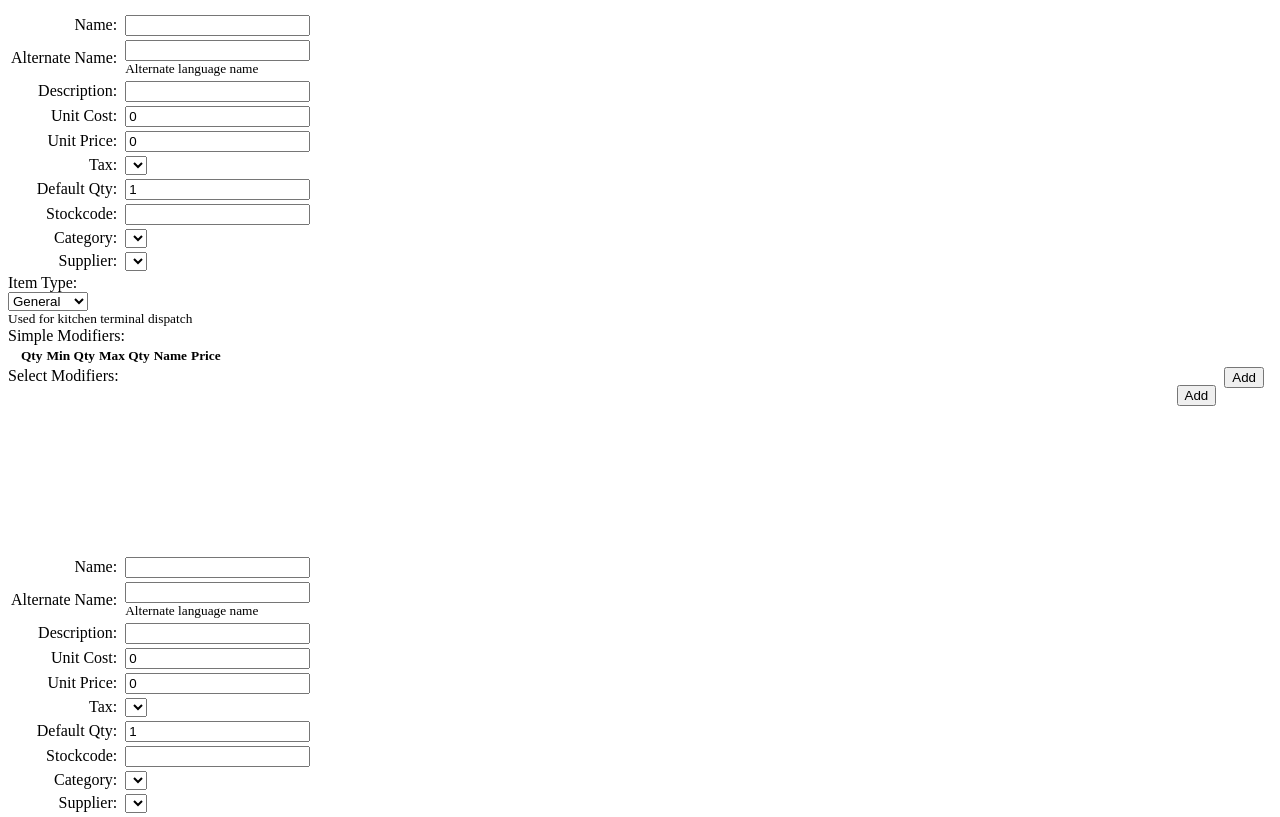
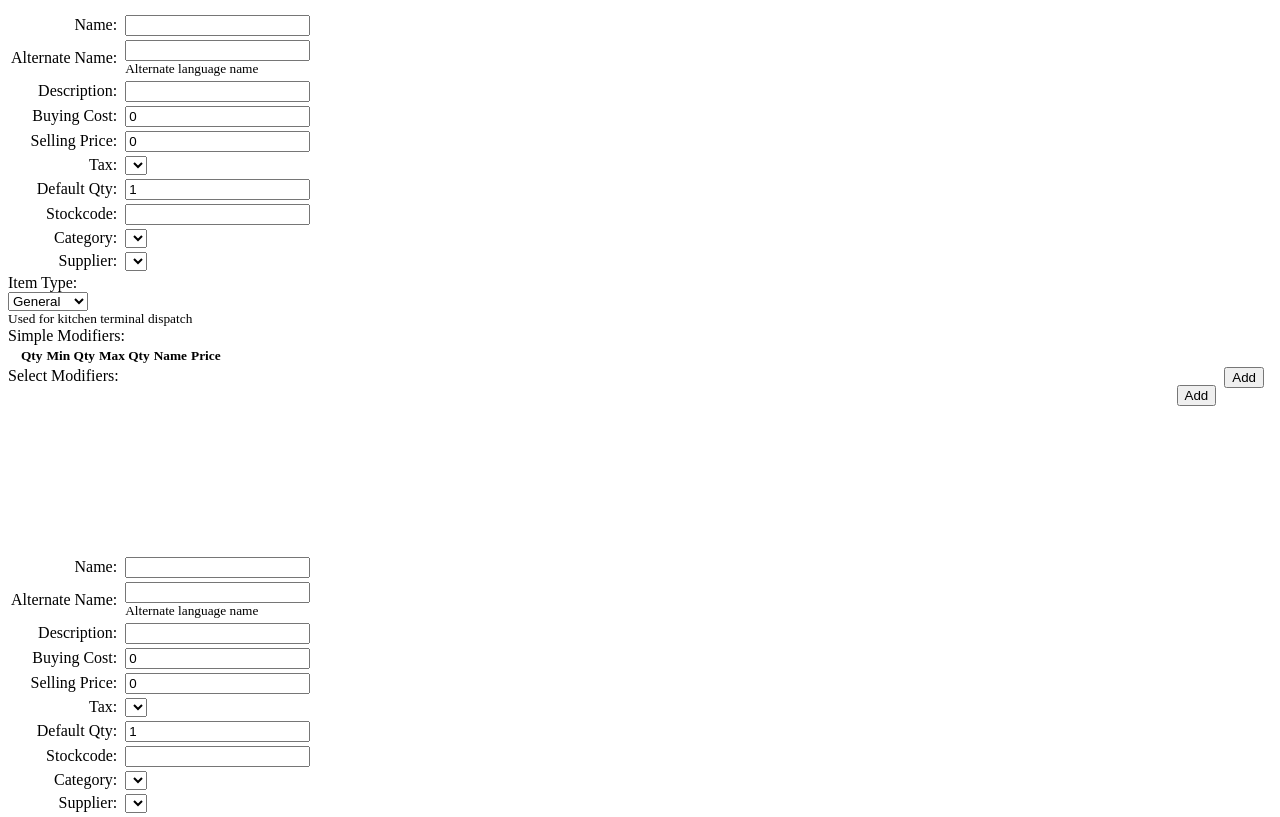
Before and after one commit to praveenkutti1990/storelinkpos, a PHP site: page /XeroOAuth-PHP/admin/content/items.php in a window 1280 px wide. Shown: the part 187-1004 px from the top of the page. Run offline with PHP 8.4, Linux system fonts and the light colour scheme; lists and menus that the app fills with data are empty.

Commit message:
label changes on all dialogs as buy and sell

```diff
--- a/admin/content/invoices.php
+++ b/admin/content/invoices.php
@@ -58,7 +58,7 @@
 </div><!-- /.row -->
 <div id="addinvoicedialog" class="hide" style="padding-left: 20px; padding-right: 20px;">
     <form id="addinvoiceform">
-        <label class="fixedlabel">Customer: </label><select style="width: 180px;" id="ninvcustid"></select>
+        <label class="fixedlabel" id='custlabel'>Customer: </label><select style="width: 180px;" id="ninvcustid"></select>
         <div class="space-8"></div>
         <label class="fixedlabel">Invoice Date: </label><input type="text" id="ninvprocessdt" onclick="$(this).blur();"/>
         <div class="space-8"></div>
@@ -74,6 +74,7 @@
     var stime = (new Date().getTime() - 2.62974e9); // a week ago
     // ADD/EDIT DIALOG FUNCTIONS
     function showInvoiceForm(){
+        $("#custlabel").text('Customer: ');
         $("#ninvprocessdt").datepicker('setDate', new Date());
         var increment = WPOS.util.parseDateString(WPOS.getConfigTable().invoice.defaultduedt);
         $("#ninvduedt").datepicker('setDate', new Date((new Date()).getTime()+increment));
--- a/admin/content/items.php
+++ b/admin/content/items.php
@@ -83,11 +83,11 @@
                         <td><input id="itemdesc" type="text"/></td>
                     </tr>
                     <tr>
-                        <td style="text-align: right;"><label>Unit Cost:&nbsp;</label></td>
+                        <td style="text-align: right;"><label>Buying Cost:&nbsp;</label></td>
                         <td><input id="itemcost" type="text" value="0"/></td>
                     </tr>
                     <tr>
-                        <td style="text-align: right;"><label>Unit Price:&nbsp;</label></td>
+                        <td style="text-align: right;"><label>Selling Price:&nbsp;</label></td>
                         <td><input id="itemprice" type="text" value="0"/></td>
                     </tr>
                     <tr>
@@ -177,11 +177,11 @@
             <td><input id="newitemdesc" type="text"/></td>
         </tr>
         <tr>
-            <td style="text-align: right;"><label>Unit Cost:&nbsp;</label></td>
+            <td style="text-align: right;"><label>Buying Cost:&nbsp;</label></td>
             <td><input id="newitemcost" type="text" value="0"/></td>
         </tr>
         <tr>
-            <td style="text-align: right;"><label>Unit Price:&nbsp;</label></td>
+            <td style="text-align: right;"><label>Selling Price:&nbsp;</label></td>
             <td><input id="newitemprice" type="text" value="0"/></td>
         </tr>
         <tr>
@@ -600,7 +600,7 @@
         }
 
         var csv = WPOS.data2CSV(
-            ['ID', 'Stock Code', 'Name', 'Description', 'Default Qty', 'Unit Cost', 'Unit Price', 'Tax Rule Name', 'Category Name', 'Supplier Name'],
+            ['ID', 'Stock Code', 'Name', 'Description', 'Default Qty', 'Buying Cost', 'Selling Price', 'Tax Rule Name', 'Category Name', 'Supplier Name'],
             ['id', 'code', 'name', 'description', 'qty', 'cost', 'price',
                 {key:'taxid', func: function(value){ var taxtable = WPOS.getTaxTable().rules; return taxtable.hasOwnProperty(value) ? taxtable[value].name : 'Unknown'; }},
                 {key:'categoryid', func: function(value){ return categories.hasOwnProperty(value) ? categories[value].name : 'Unknown'; }},
@@ -623,8 +623,8 @@
                 'name': {title:'Name', required: true},
                 'description': {title:'Description', required: false, value: ""},
                 'qty': {title:'Default Qty', required: false, value: 1},
-                'cost': {title:'Unit Cost', required: false, value: 0.00},
-                'price': {title:'Unit Price', required: false, value: ""},
+                'cost': {title:'Buying Cost', required: false, value: 0.00},
+                'price': {title:'Selling Price', required: false, value: ""},
                 'tax_name': {title:'Tax Rule Name', required: false, value: ""},
                 'supplier_name': {title:'Supplier Name', required: false, value: ""},
                 'category_name': {title:'Category Name', required: false, value: ""}
--- a/admin/content/purchases.php
+++ b/admin/content/purchases.php
@@ -58,7 +58,7 @@
 </div><!-- /.row -->
 <div id="addinvoicedialog" class="hide" style="padding-left: 20px; padding-right: 20px;">
     <form id="addinvoiceform">
-        <label class="fixedlabel">Supplier: </label><select style="width: 180px;" id="ninvcustid"></select>
+        <label class="fixedlabel" id="custlabel">Supplier: </label><select style="width: 180px;" id="ninvcustid"></select>
         <div class="space-8"></div>
         <label class="fixedlabel">Invoice Date: </label><input type="text" id="ninvprocessdt" onclick="$(this).blur();"/>
         <div class="space-8"></div>
@@ -74,6 +74,7 @@
     var stime = (new Date().getTime() - 2.62974e9); // a week ago
     // ADD/EDIT DIALOG FUNCTIONS
     function showInvoiceForm(){
+        $("#custlabel").text('Supplier: ');
         $("#ninvprocessdt").datepicker('setDate', new Date());
         var increment = WPOS.util.parseDateString(WPOS.getConfigTable().invoice.defaultduedt);
         $("#ninvduedt").datepicker('setDate', new Date((new Date()).getTime()+increment));
--- a/admin/index.html
+++ b/admin/index.html
@@ -698,9 +698,9 @@
                 <div class="space-4"></div>
                 <label class="fixedlabel">Description: </label><textarea style="width: 178px;" id="transitemdesc"></textarea>
                 <div class="space-4"></div>
-                <label class="fixedlabel">Cost: </label><input type="text" id="transitemcost"/>
+                <label class="fixedlabel">Buying Cost: </label><input type="text" id="transitemcost"/>
                 <div class="space-4"></div>
-                <label class="fixedlabel">Unit: </label><input type="text" id="transitemunit" onchange="WPOS.transactions.calculateItemTotals();"/>
+                <label class="fixedlabel">Selling Price: </label><input type="text" id="transitemunit" onchange="WPOS.transactions.calculateItemTotals();"/>
                 <div class="space-4"></div>
                 <label class="fixedlabel">Tax: </label><select type="text" id="transitemtaxid" class="taxselect" onchange="WPOS.transactions.calculateItemTotals();"></select>
                 <div class="space-4"></div>
```
